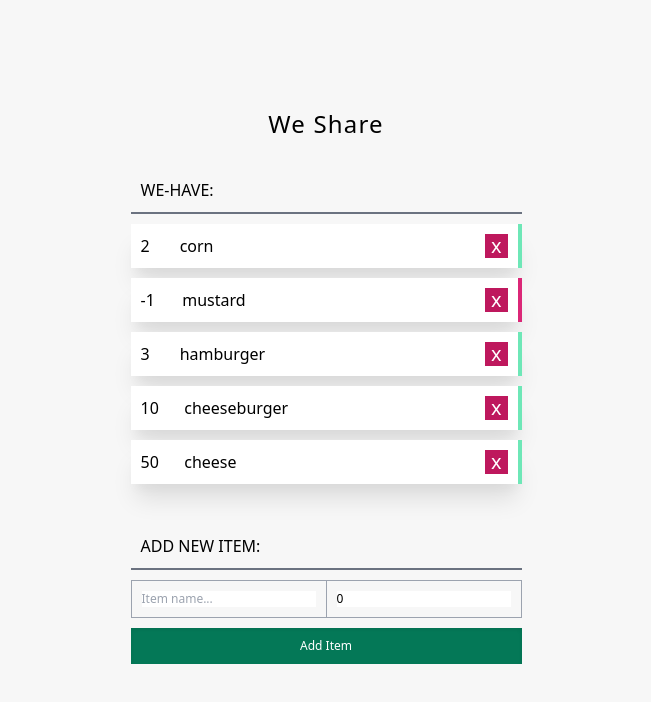
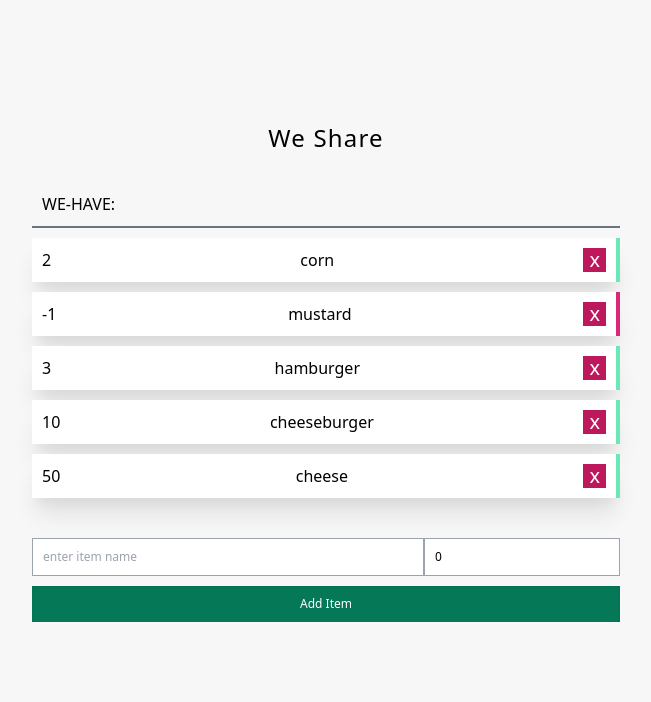
Before and after one commit to kellikells/we-share, a React (Create React App) app: page / in a window 1280 px wide. Shown: the top 702 px of the page, without its empty margins (314-965 px from the left). Built offline with nearby package versions, Linux system fonts and the light colour scheme.

Commit message:
changed AddItem component to AddItemForm using grid

```diff
--- a/package.json
+++ b/package.json
@@ -10,7 +10,9 @@
     "react": "^17.0.1",
     "react-dom": "^17.0.1",
     "react-scripts": "4.0.3",
-    "web-vitals": "^1.0.1"
+    "web-vitals": "^1.0.1",
+    "mongoose": "^5.9.6"
+
   },
   "scripts": {
     "start": "craco start",
--- a/src/App.css
+++ b/src/App.css
@@ -15,22 +15,6 @@
 
 /* ----------------------------- */
 
-/* --------- form css ----------  */
-/* form {
-  grid-template-columns: [col1] 75% [col2] auto [end] ;
-}
-
-
-.form-group-item-name {
-  grid-column-start: col1;
-  grid-column-end: col2;
-
-}
-
-
-.form-group-item-quantity {
-    grid-column-start: col2;
-} */
 /* ----------------------------- */
 
 @layer components {
@@ -67,43 +51,17 @@
           @apply bg-pink-700 border-0 text-white text-xl leading-5 py-0.5 px-1.5 top-full left-0;
      }
 
-     /* .item-quantity {
-         @apply border-r-4 border-solid border-gray-600;
-     } */
+
 
      /* ---------- FORM ---------- */
 
-     .section-form {
-          @apply table-fixed;
-     }
-     /* .section-form {
-        @apply relative;
-    } */
-
-     .form-group {
-          @apply border  border-gray-400 border-solid p-2.5 text-xs;
-     }
-
-     .item-name {
-
-          @apply w-3/4;
-     }
-
-     .item-quantity {
-          @apply w-auto;
+     .form-input {
+          @apply w-full border border-gray-400 border-solid p-2.5 text-xs;
      }
 
      label {
           @apply hidden;
      }
-
-     /* input[type="text"] {
-          @apply absolute left-0 border border-gray-400 border-solid rounded-sm text-xs p-2.5;
-     }
-
-     input[type="number"] {
-          @apply absolute right-0 border border-gray-400 border-solid rounded-sm text-xs p-2.5;
-     } */
 
      .add-btn {
           @apply bg-green-700 shadow-inner text-white border-0 block text-xs mt-2.5 mr-0 mb-7 p-2.5 w-full;
--- a/src/App.js
+++ b/src/App.js
@@ -1,7 +1,7 @@
 import React from 'react';
 import { Header } from './components/Header';
 import { ItemList } from './components/ItemList';
-import { AddItem } from './components/AddItem';
+import { AddItemForm } from './components/AddItemForm';
 
 import { GlobalProvider } from './context/GlobalState';
 
@@ -13,7 +13,7 @@
         <Header />
       <div className='container'>
           <ItemList />
-          <AddItem />
+        <AddItemForm />
       </div>
     </GlobalProvider>
   );
--- a/src/components/AddItem.js
+++ /dev/null
@@ -1,73 +0,0 @@
-import React, { useState, useContext } from 'react';
-import { GlobalContext } from '../context/GlobalState';
-
-export const AddItem = () => {
-    const [itemName, setItemName] = useState('');
-    const [itemQuantity, setItemQuantity] = useState(0);
-
-    const { addItem } = useContext(GlobalContext);
-
-    const onSubmit = e => {
-        e.preventDefault();
-
-        const newItem = {
-            id: Math.floor(Math.random() * 100000000),
-            itemName,
-            itemQuantity: +itemQuantity
-        }
-        addItem(newItem);
-    }
-
-    return (
-        <>
-            <div className='section-title'>Add New Item:</div>
-
-            <form onSubmit={onSubmit}>
-
-                <table className='section section-form'>
-                    <tr>
-                        <td className='form-group item-name'>
-                            <label htmlFor='itemName'>Item Name</label>
-                            {/* onChange event for whatever is being typed in  */}
-                            <input type='text' value={itemName} onChange={(e) => setItemName(e.target.value)} placeholder='Item name...' />
-                        </td>
-
-                        <td className='form-group item-quantity'>
-                            <label htmlFor='itemQuantity'>Qty</label>
-                            <input type='number' value={itemQuantity} onChange={(e) => setItemQuantity(e.target.value)} placeholder='Enter quantity...' />
-                        </td>
-                    </tr>
-                </table >
-
-                <button className='add-btn focus:bg-green-400'>Add Item</button>
-
-            </form>
-
-        </>
-        // <div className='section section-form'>
-        //     <div className='section-title'>Add New Item:</div>
-
-        //     <form onSubmit={onSubmit}>
-
-        //         <div className='form-group-item-name'>
-        //             <label htmlFor='itemName'>Item Name</label>
-        //             {/* onChange event for whatever is being typed in  */}
-        //             <input type='text' value={itemName} onChange={(e) => setItemName(e.target.value)} placeholder='Item name...' />
-        //         </div>
-
-        //         <div className='form-group-item-quantity'>
-        //             <label htmlFor='itemQuantity'>Qty</label>
-        //             <input type='number' value={itemQuantity} onChange={(e) => setItemQuantity(e.target.value)} placeholder='Enter quantity...' />
-        //         </div>
-
-        //         <button className='add-btn focus:bg-green-400'>Add Item</button>
-
-
-
-        //     {/* <button className='add-btn focus:bg-green-400'>Add Item</button> */}
-
-        //     </form>
-
-        // </div >
-    );
-}
--- /dev/null
+++ b/src/components/AddItemForm.js
@@ -0,0 +1,52 @@
+import React, { useState, useContext } from 'react';
+import { GlobalContext } from '../context/GlobalState';
+
+export const AddItemForm = () => {
+    const [itemName, setItemName] = useState('');
+    const [itemQuantity, setItemQuantity] = useState(0);
+
+    const { addItem } = useContext(GlobalContext);
+
+    const onSubmit = e => {
+        e.preventDefault();
+
+        const newItem = {
+            id: Math.floor(Math.random() * 100000000),
+            itemName,
+            itemQuantity: +itemQuantity
+        }
+        addItem(newItem);
+    }
+
+    return (
+
+
+        <form onSubmit={onSubmit}>
+            <div className="grid grid-cols-3">
+
+                <div className="col-span-2 ...">
+                    <label htmlFor='itemName'>Item Name</label>
+                    <input className='form-input' type='text' placeholder='enter item name'
+                        value={itemName}
+                        onChange={(e) => setItemName(e.target.value)}
+                    />
+                </div>
+
+                <div className="...">
+                    <label htmlFor='itemQuantity'>Qty</label>
+                    <input className='form-input' type='number' placeholder='enter quantity'
+                        value={itemQuantity}
+                        onChange={(e) => setItemQuantity(e.target.value)}
+                    />
+                </div>
+
+                <div className="col-span-3 ...">
+                    <button className='add-btn focus:bg-green-400'>Add Item</button>
+                </div>
+            </div>
+
+        </form>
+
+
+    );
+}
```
Also changed, not shown: we-share-notes.txt, 1 other file (tests, documents, lock files or other folders).
